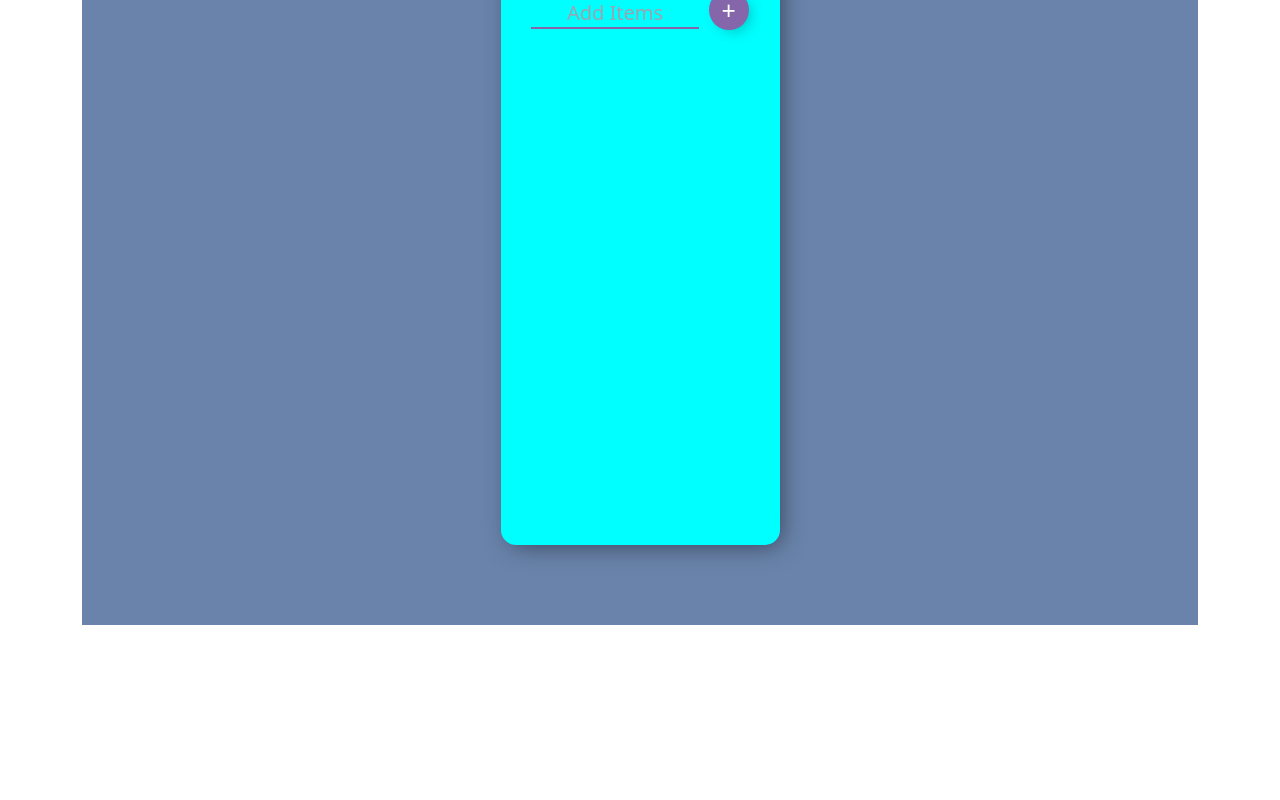
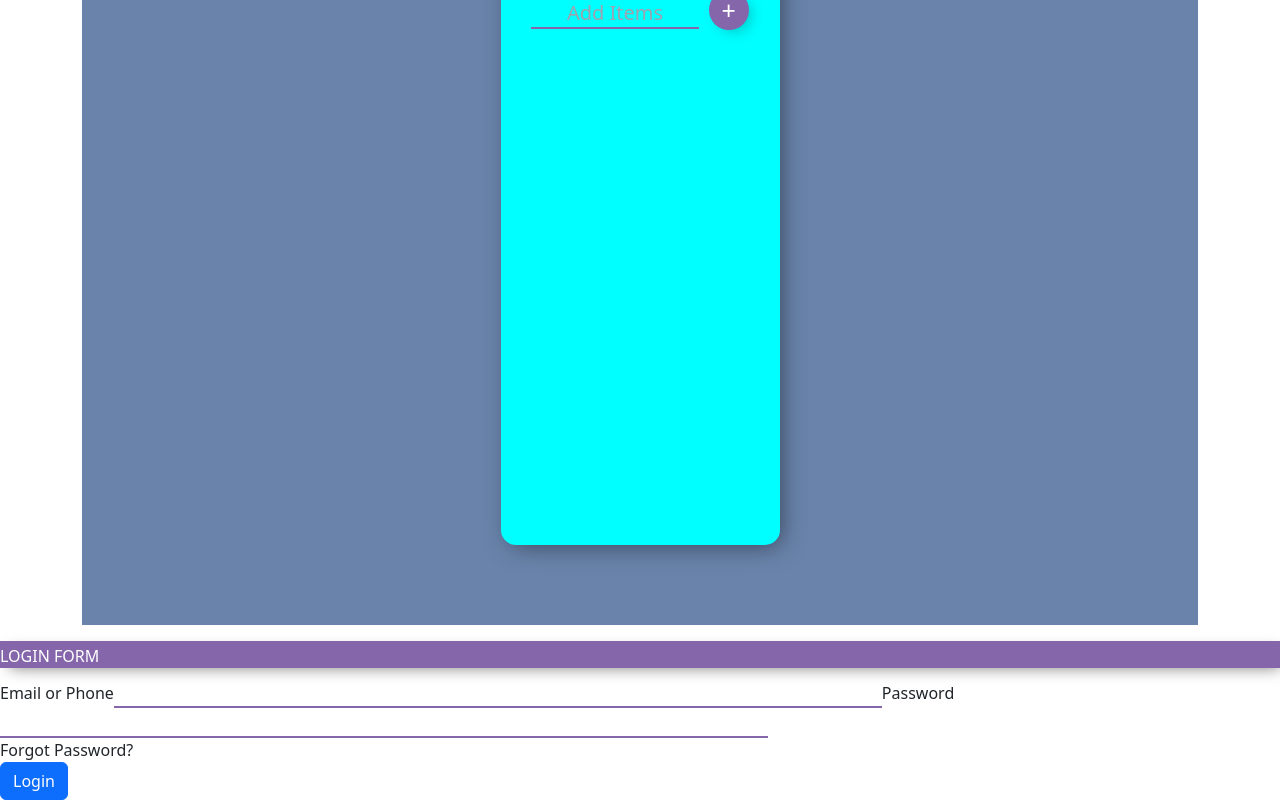
Before and after one commit to mukassar/codewithmukassar, a React (Create React App) app: page / in a window 1280 px wide. Shown: the part 598-1398 px from the top of the page. Before the commit the page ends 1239 px from the top, so only its background shows below. Built offline with nearby package versions, Linux system fonts and the light colour scheme.

Commit message:
created login form component

```diff
--- a/src/App.jsx
+++ b/src/App.jsx
@@ -2,6 +2,7 @@ import { StrictMode } from "react";
 // import Fetch from "./Components/Fetch";
 // import BesicForm from './Components/BasicForm';
 import { Home } from "./Components/Home";
+import LoginForm from "./Components/LoginForm";
 
 import TextForm from "./Components/TextForm";
 import Todo from "./Components/Todo";
@@ -14,11 +15,12 @@ function App() {
 
         <div className="container my-3">
           <TextForm heading="Enter the text to analyze" />
+
           <Todo />
           {/* <BesicForm/>   */}
-
         </div>
         {/* <Fetch /> */}
+        <LoginForm />
       </StrictMode>
     </>
   );
--- /dev/null
+++ b/src/Components/LoginForm.jsx
@@ -0,0 +1,30 @@
+import React from "react";
+
+const LoginForm = () => {
+  return (
+    <div>
+      <h1>LOGIN FORM</h1>
+      <div class="data">
+        <label>Email or Phone</label>
+        <input type="text" />
+        <label>Password</label>
+        <input type="password" />
+        <div class="forgot-pass">
+          <a href="#">Forgot Password?</a>
+        </div>
+        <div>
+          <button
+            style={{ bgColor: "black" }}
+            className="btn btn-primary"
+            type="Submit"
+          >
+            {" "}
+            Login{" "}
+          </button>
+        </div>
+      </div>
+    </div>
+  );
+};
+
+export default LoginForm;
```
